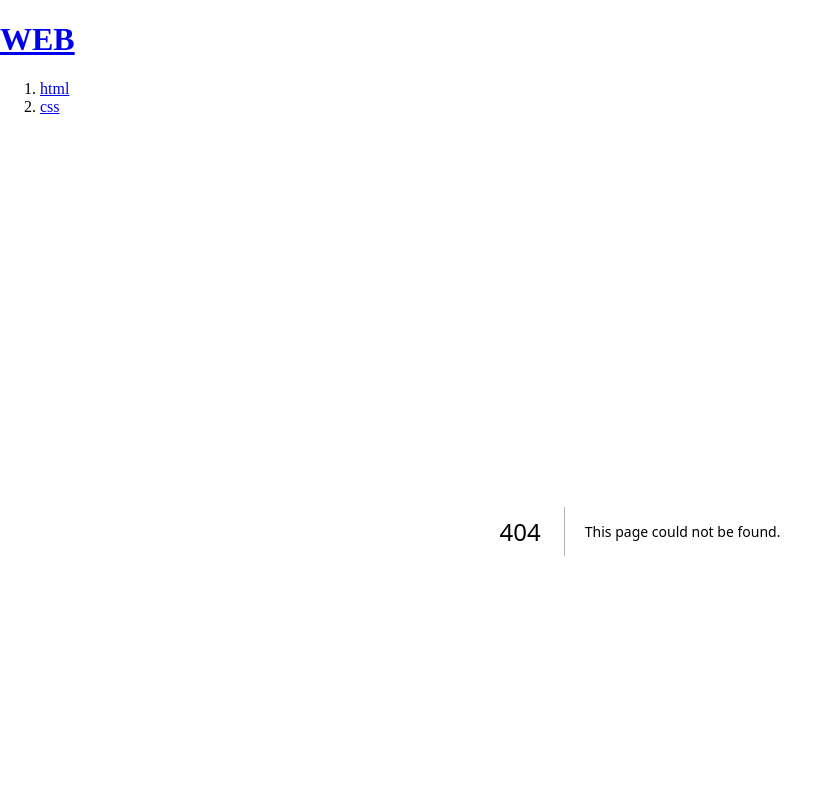
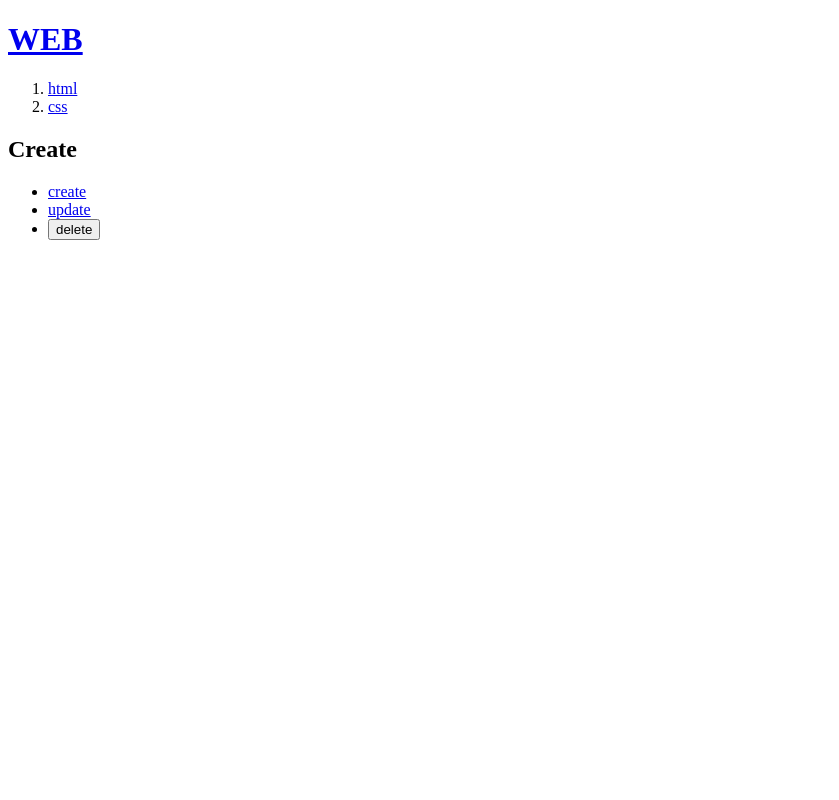
Before and after one commit to ongdv/next-study, a Next.js app: page /create in a window 1280 px wide. Before the commit this address had no page. Shown: the top 800 px of the page, without its empty margins (0-839 px from the left). Built offline with nearby package versions, Linux system fonts and the light colour scheme.

Commit message:
[UPDTAE] Update Routing
- Create 페이지 추가
- Read 페이지 추가

```diff
--- /dev/null
+++ b/src/app/create/page.js
@@ -0,0 +1,8 @@
+export default function Create({ children }) {
+  return (
+    <form>
+      <h2>Create</h2>
+      {children}
+    </form>
+  );
+}
--- a/src/app/layout.js
+++ b/src/app/layout.js
@@ -1,30 +1,31 @@
-import "./globals.css";
+import Link from 'next/link';
+import './globals.css';
 export const metadata = {
-  title: "WEB tutorial",
-  description: "Generated by egoing",
+  title: 'WEB tutorial',
+  description: 'Generated by egoing',
 };
 export default function RootLayout({ children }) {
   return (
     <html>
       <body>
         <h1>
-          <a href="/">WEB</a>
+          <Link href="/">WEB</Link>
         </h1>
         <ol>
           <li>
-            <a href="/read/1">html</a>
+            <Link href="/read/1">html</Link>
           </li>
           <li>
-            <a href="/read/2">css</a>
+            <Link href="/read/2">css</Link>
           </li>
         </ol>
         {children}
         <ul>
           <li>
-            <a href="/create">create</a>
+            <Link href="/create">create</Link>
           </li>
           <li>
-            <a href="/update/id">update</a>
+            <Link href="/update/id">update</Link>
           </li>
           <li>
             <button>delete</button>
--- a/src/app/page.js
+++ b/src/app/page.js
@@ -1,4 +1,4 @@
-import Image from "next/image";
+import Image from 'next/image';
 
 export default function Home() {
   return (
```
Also changed, not shown: src/app/read/[id]/page.js (added, +8 -0 lines), 1 other file (tests, documents, lock files or other folders).
